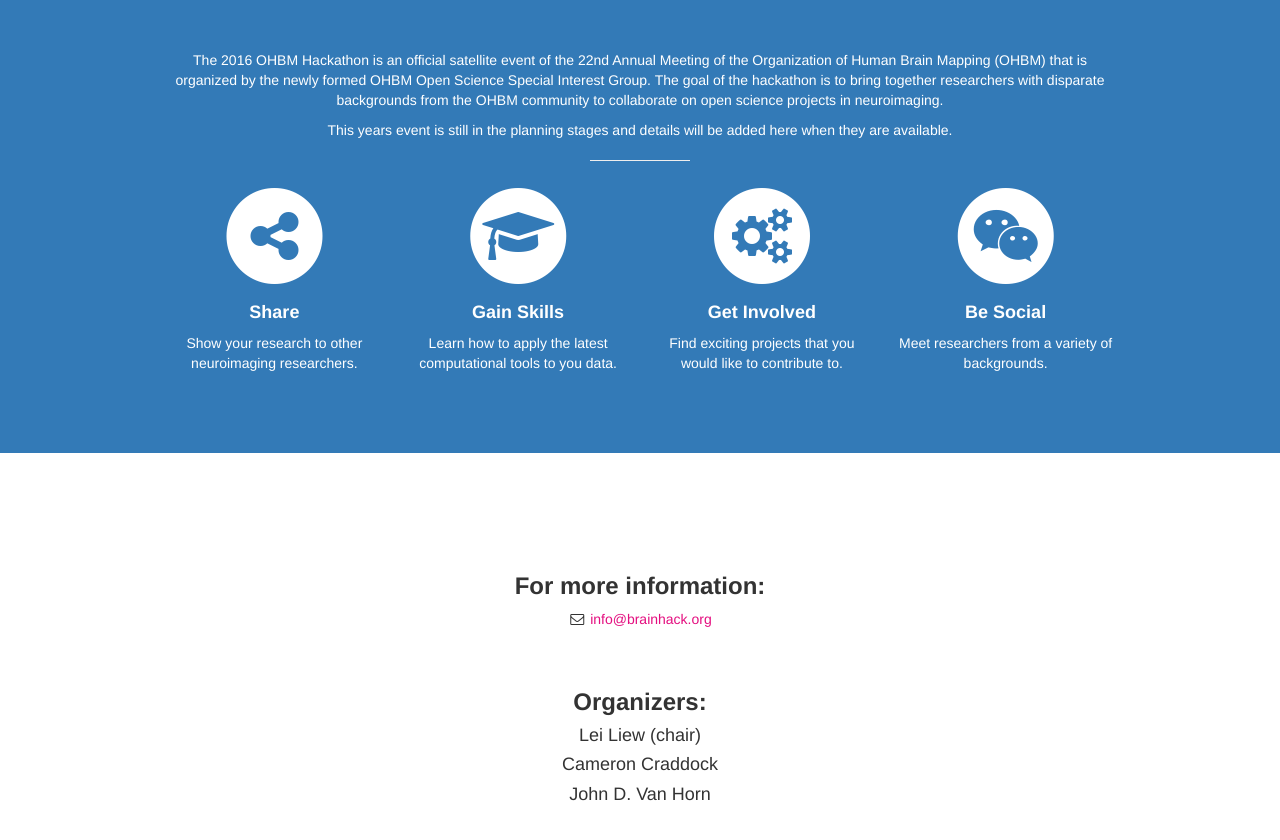
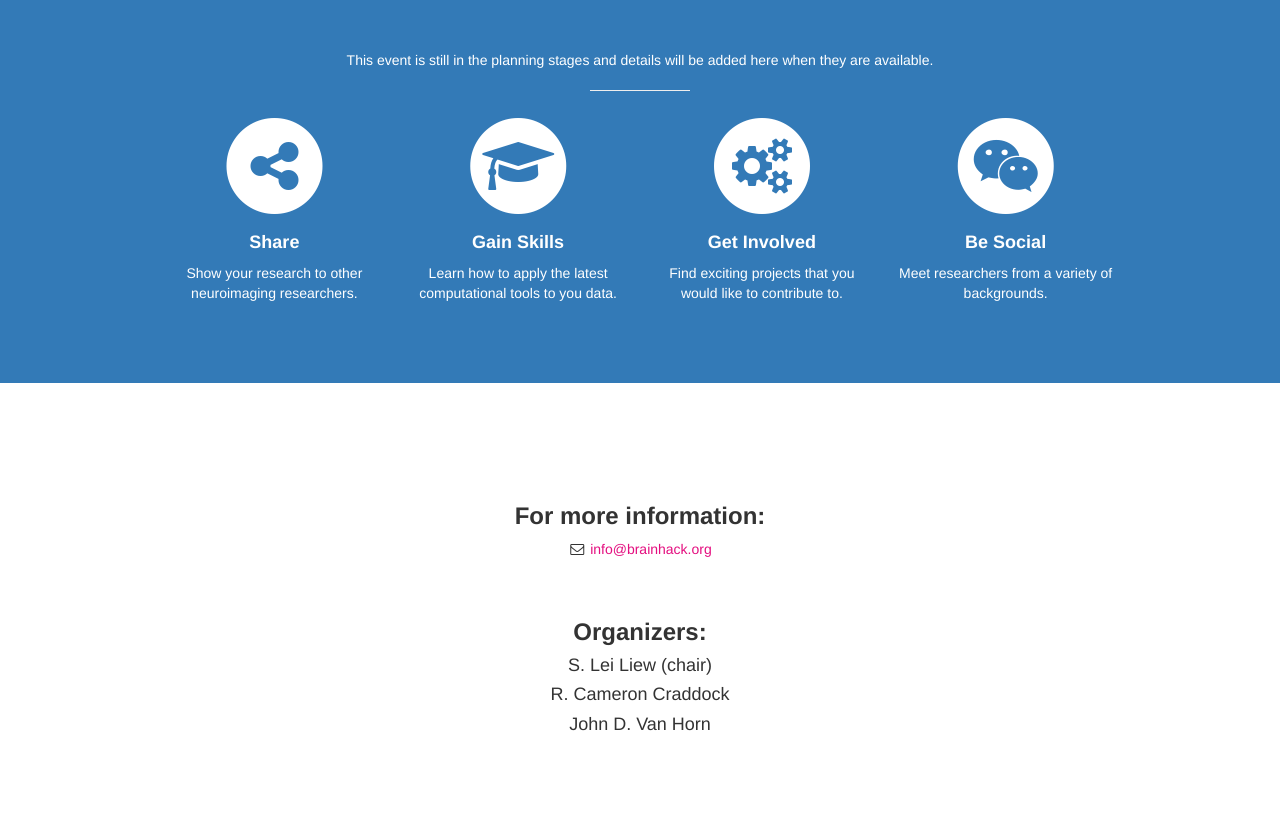
Before and after one commit to brainhackorg/LA2016, a plain HTML site: page index.html in a window 1280 px wide. Shown: the part 800-1640 px from the top of the page. Drawn offline with Linux system fonts and the light colour scheme.

Commit message:
updated text

```diff
--- a/index.html
+++ b/index.html
@@ -94,9 +94,7 @@
         <div class="container">
             <div class="row text-center">
                 <div class="col-lg-10 col-lg-offset-1">
-                    <p>The 2016 OHBM Hackathon is an official satellite event of the <a href="http://www.humanbrainmapping.org" target="_blank">22nd Annual Meeting of the Organization of Human Brain Mapping (OHBM)</a> that is organized by the newly formed OHBM Open Science Special Interest Group. The goal of the hackathon is to bring together researchers with disparate backgrounds from the OHBM community to collaborate on open science projects in neuroimaging.</p>
-
-                    <p>This years event is still in the planning stages and details will be added here when they are available.</p>
+                    <p>This event is still in the planning stages and details will be added here when they are available.</p>
 
                     <hr class="small">
                     <div class="row">
@@ -199,8 +197,8 @@
                     <h3><strong>Organizers:</strong>
                     </h3>
                     <ul class="list-unstyled">
-                        <li><h4>Lei Liew (chair)</h4></li>
-                        <li><h4>Cameron Craddock</h4></li>
+                        <li><h4>S. Lei Liew (chair)</h4></li>
+                        <li><h4>R. Cameron Craddock</h4></li>
                         <li><h4>John D. Van Horn</h4></li>
                     </ul>
                 </div>
```
